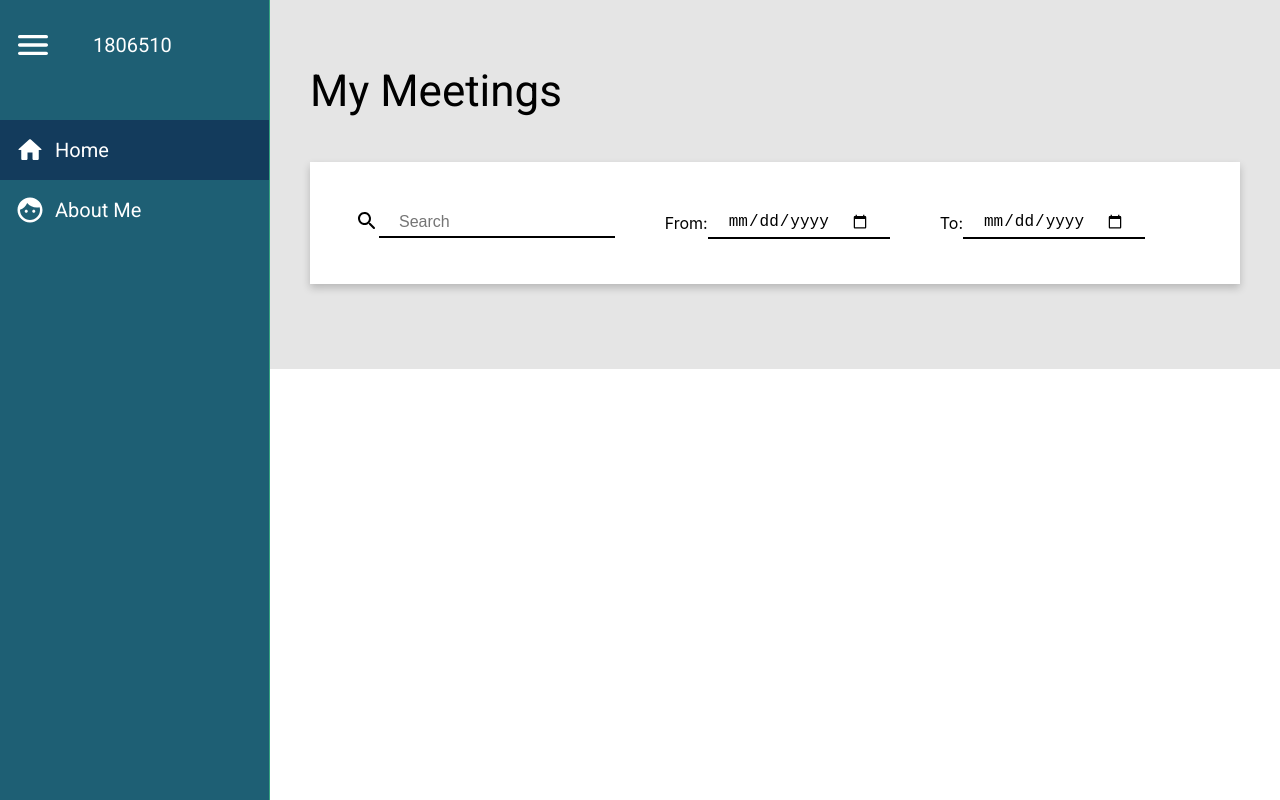
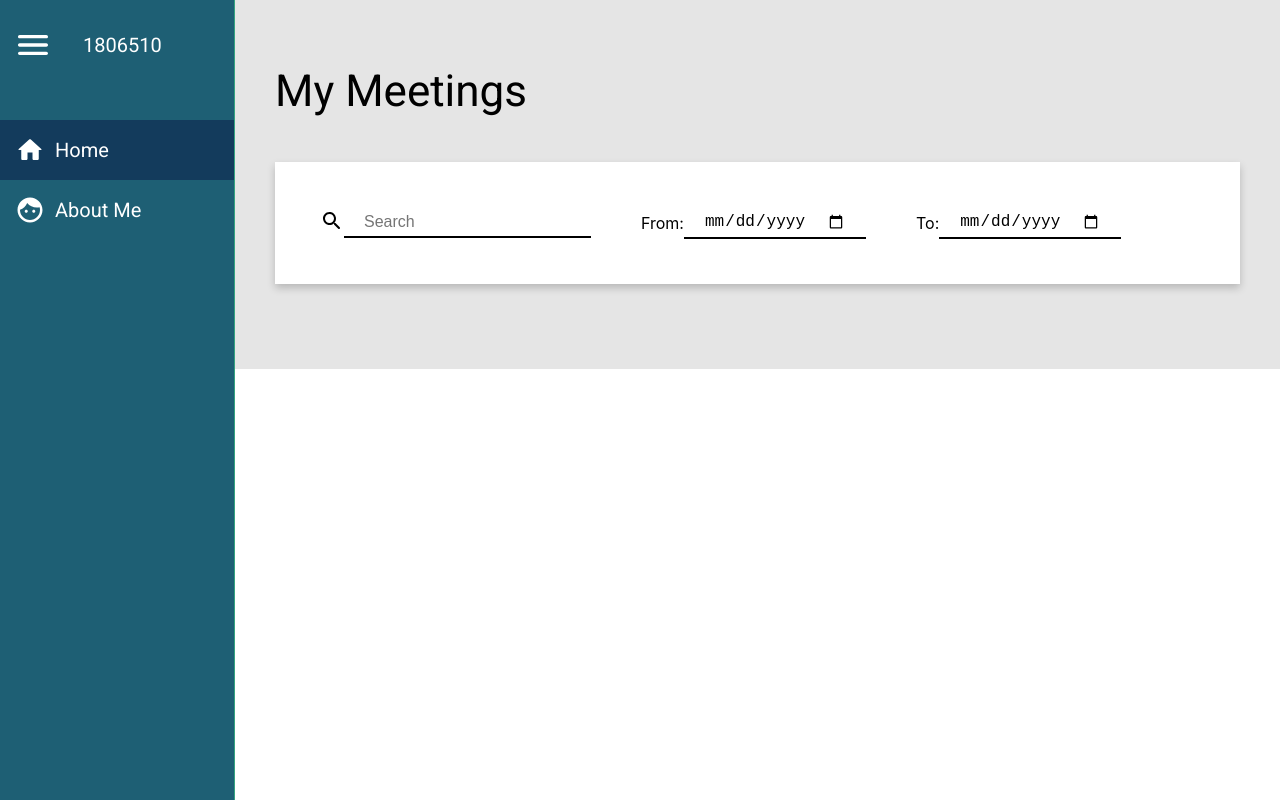
Before and after one commit to SahilKr24/next-atlas-redux, a Next.js app: page / in a window 1280 px wide. Built offline with nearby package versions, Linux system fonts and the light colour scheme.

Commit message:
fixed sidebar issue

```diff
--- a/components/MainContent.jsx
+++ b/components/MainContent.jsx
@@ -2,7 +2,7 @@ const MainContent = ({ children }) => {
   return (
     <div
       style={{
-        marginLeft: 270,
+        marginLeft: 235,
         padding: 40,
       }}
     >
--- a/components/SideBar/SideBar.jsx
+++ b/components/SideBar/SideBar.jsx
@@ -2,33 +2,25 @@ import styles from "./SideBar.module.css";
 import React from "react";
 
 export const SidebarComponent = ({ width, height }) => {
-  const [xPosition, setX] = React.useState(-width);
+  const [status, setStatus] = React.useState(true);
 
-  const toggleMenu = () => {
-    if (xPosition < 0) {
-      setX(0);
-    } else {
-      setX(-width + 70);
-    }
+  const toggle = () => {
+    setStatus(!status);
   };
 
-  React.useEffect(() => {
-    setX(0);
-  }, []);
   return (
     <React.Fragment>
       <div
         className={styles.sidebar}
         style={{
-          transform: `translatex(${xPosition}px)`,
-          width: width,
+          width: status ? width : 70,
           height: height,
         }}
       >
         <div>
           <div>
             <div
-              onClick={() => toggleMenu()}
+              onClick={() => toggle()}
               style={{
                 display: "inline-flex",
                 alignItems: "center",
@@ -43,7 +35,14 @@ export const SidebarComponent = ({ width, height }) => {
                 height={40}
                 className={styles.icons}
               />
-              <span style={{ paddingLeft: 40, fontSize: 20, color: "#FFFFFF" }}>
+              <span
+                style={{
+                  paddingLeft: 30,
+                  display: status ? "block" : "none",
+                  fontSize: 20,
+                  color: "#FFFFFF",
+                }}
+              >
                 1806510
               </span>
             </div>
@@ -63,6 +62,7 @@ export const SidebarComponent = ({ width, height }) => {
                   paddingLeft: 10,
                   fontSize: 20,
                   color: "#FFFFFF",
+                  display: status ? "block" : "none",
                 }}
               >
                 Home
@@ -83,6 +83,7 @@ export const SidebarComponent = ({ width, height }) => {
                   paddingLeft: 10,
                   fontSize: 20,
                   color: "#FFFFFF",
+                  display: status ? "block" : "none",
                 }}
               >
                 About Me
@@ -96,7 +97,7 @@ export const SidebarComponent = ({ width, height }) => {
 };
 
 const SideBar = () => {
-  return <SidebarComponent width={270} height={"100vh"} />;
+  return <SidebarComponent width={235} height={"100vh"} />;
 };
 
 export default SideBar;
```
Also changed, not shown: pages/api/meeting.js (added).
